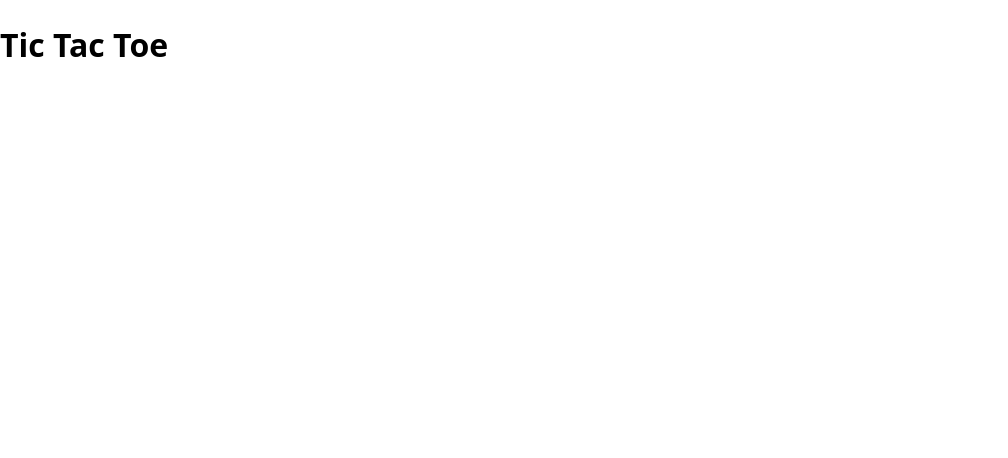
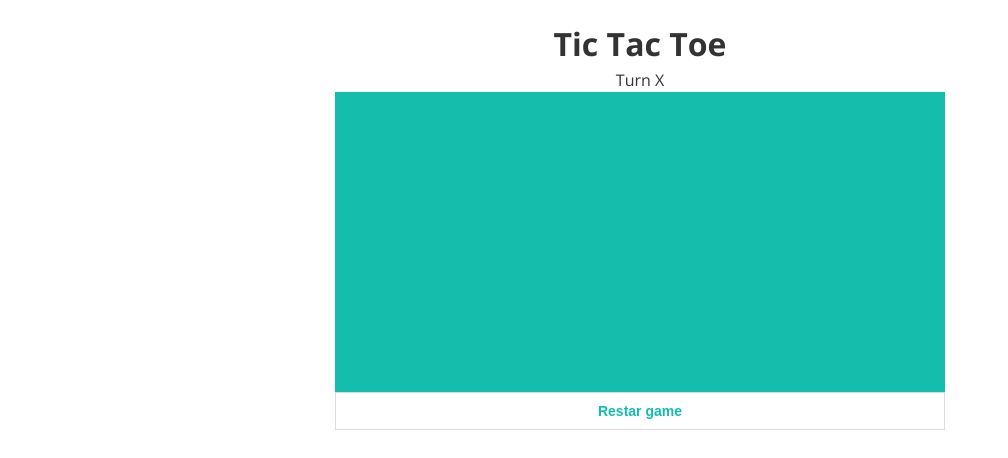
Before and after one commit to ifuenteromero/Tic-Tac-Toe, a React (Vite) app: page / in a window 1280 px wide. Shown: the top 458 px of the page, without its empty margins (0-1008 px from the left). Built offline with nearby package versions, Linux system fonts and the light colour scheme.

Commit message:
Initail styles

```diff
--- a/index.html
+++ b/index.html
@@ -6,6 +6,9 @@
   <link rel="icon" type="image/svg+xml" href="/vite.svg" />
   <meta name="viewport" content="width=device-width, initial-scale=1.0" />
   <title>TIC TAC TOE</title>
+  <link rel="preconnect" href="https://fonts.googleapis.com">
+  <link rel="preconnect" href="https://fonts.gstatic.com" crossorigin>
+  <link href="https://fonts.googleapis.com/css2?family=Open+Sans:wght@300;400;700&display=swap" rel="stylesheet">
 </head>
 
 <body>
--- a/src/App.jsx
+++ b/src/App.jsx
@@ -2,9 +2,18 @@ import "./css/App.css";
 
 const App = () => {
 	return (
-		<>
-			<h1>Tic Tac Toe</h1>
-		</>
+		<div className="page">
+			<header>
+				<h1>Tic Tac Toe</h1>
+			</header>
+			<main>
+				<section className="turn">Turn X</section>
+				<section className="game">
+					<div className="board"></div>
+					<button className="reset-button">Restar game</button>
+				</section>
+			</main>
+		</div>
 	);
 };
 
--- a/src/css/App.css
+++ b/src/css/App.css
@@ -0,0 +1,35 @@
+:root {
+	--gray-100: #dadce0;
+	--gray-400: #999;
+	--gray-700: #333;
+	--color-secondary: #14bdac;
+}
+
+.page {
+	height: 100%;
+	margin: 0 auto;
+	max-width: 65rem;
+	width: 100%;
+	text-align: center;
+	color: var(--gray-700);
+	padding: 2rem;
+}
+
+.game {
+}
+
+.board {
+	height: 30rem;
+	background-color: var(--color-secondary);
+}
+
+.reset-button {
+	width: 100%;
+	padding: 1rem 2rem;
+	color: var(--color-secondary);
+	font-weight: 700;
+	border: 1px solid var(--gray-100);
+	background-color: unset;
+	cursor: pointer;
+	font-size: 1.4rem;
+}
--- a/src/css/index.css
+++ b/src/css/index.css
@@ -6,12 +6,17 @@ html {
 *::before,
 *::after {
 	margin: 0;
+	box-sizing: border-box;
 }
 
 body {
-	font-family: system-ui, -apple-system, BlinkMacSystemFont, "Segoe UI",
-		Roboto, Oxygen, Ubuntu, Cantarell, "Open Sans", "Helvetica Neue",
-		sans-serif;
+	font-family: "Open Sans", sans-serif;
 	font-size: 1.6rem;
 	line-height: 1.5;
+	height: 100vh;
+	width: 100vw;
 }
+
+#root {
+	height: 100%;
+}
--- a/src/main.jsx
+++ b/src/main.jsx
@@ -1,7 +1,6 @@
 import React from "react";
 import ReactDOM from "react-dom/client";
 import App from "./App.jsx";
-import "./css/normalize.css";
 import "./css/index.css";
 
 ReactDOM.createRoot(document.getElementById("root")).render(
```
Also changed, not shown: src/css/normalize.css (deleted).
